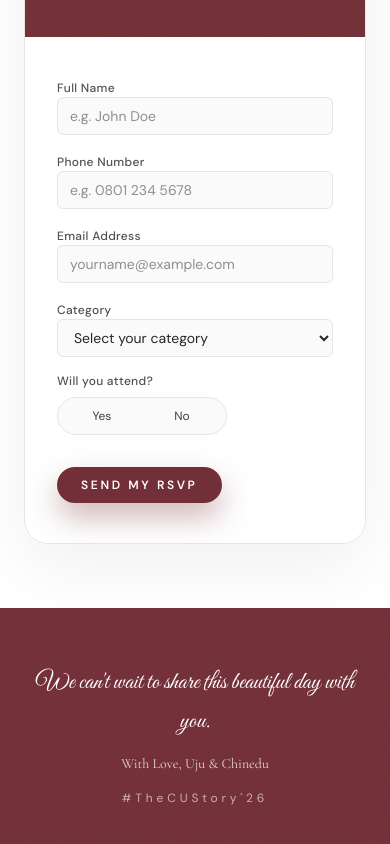
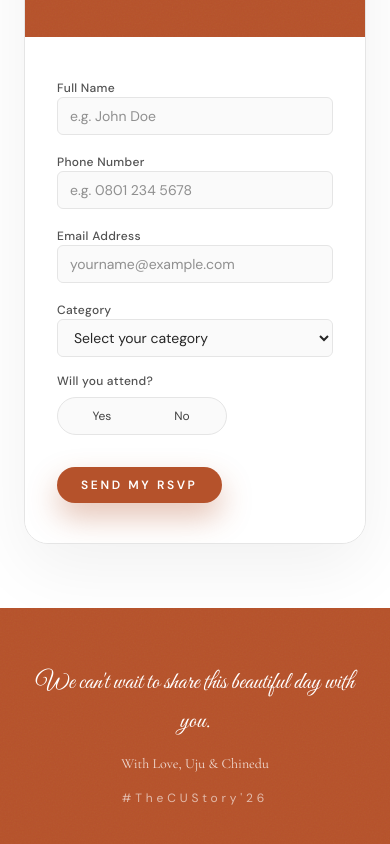
Before and after one commit to SamIron0/uju-wedding, a Next.js app: page / in a window 390 px wide. Shown: the part 3834-4678 px from the top of the page. Built offline with nearby package versions, Linux system fonts and the light colour scheme.

Commit message:
Update wedding color scheme and email templates. Change color values for wine and royal blue to burnt orange and gold, respectively. Modify gradients and styles in CSS and SVG files. Adjust RSVP email content for improved readability and aesthetics.

```diff
--- a/app/api/rsvp/route.ts
+++ b/app/api/rsvp/route.ts
@@ -44,24 +44,24 @@ function buildGuestEmailHtml(fullName: string, attending: boolean): string {
     return `<!DOCTYPE html>
 <html lang="en">
 <head><meta charset="UTF-8"><title>Thank You — Uju &amp; Chinedu</title></head>
-<body style="margin:0;padding:0;background:#f5f3f4;font-family:-apple-system,BlinkMacSystemFont,'Segoe UI',sans-serif;">
-<table width="100%" cellpadding="0" cellspacing="0" style="background:#f5f3f4;padding:24px 0;">
+<body style="margin:0;padding:0;background:#fbf6ef;font-family:-apple-system,BlinkMacSystemFont,'Segoe UI',sans-serif;">
+<table width="100%" cellpadding="0" cellspacing="0" style="background:#fbf6ef;padding:24px 0;">
 <tr><td align="center">
-<table width="100%" cellpadding="0" cellspacing="0" style="max-width:600px;background:#fff;border-radius:12px;overflow:hidden;border:1px solid #e3d4d6;">
+<table width="100%" cellpadding="0" cellspacing="0" style="max-width:600px;background:#fff;border-radius:12px;overflow:hidden;border:1px solid #f0ddc0;">
 <tr>
-  <td align="center" style="background:#722F37;padding:28px 20px 22px;">
+  <td align="center" style="background:#B5522B;padding:28px 20px 22px;">
     <p style="margin:0;font-family:'Great Vibes','Times New Roman',serif;font-size:28px;color:#fff;">Uju &amp; Chinedu</p>
-    <p style="margin:10px 0 0;font-family:'Cormorant Garamond','Times New Roman',serif;font-size:16px;color:#fbeff0;font-style:italic;">Saturday, May 16, 2026 &middot; Ikeja, Lagos</p>
+    <p style="margin:10px 0 0;font-family:'Cormorant Garamond','Times New Roman',serif;font-size:16px;color:#f9e7bf;font-style:italic;">Saturday, May 16, 2026 &middot; Ikeja, Lagos</p>
   </td>
 </tr>
 <tr>
   <td style="padding:28px 24px 24px;">
-    <p style="margin:0 0 14px;font-size:15px;color:#1a0a0c;">Dear ${fullName},</p>
-    <p style="margin:0 0 14px;font-size:14px;color:#3d2c30;line-height:1.7;">Thank you so much for letting us know — we truly appreciate you taking the time to respond.</p>
-    <p style="margin:0 0 14px;font-size:14px;color:#3d2c30;line-height:1.7;">We're sorry you won't be able to make it in person, but please know that you'll be with us in spirit as we celebrate this beautiful new chapter.</p>
-    <p style="margin:0 0 6px;font-size:14px;color:#3d2c30;line-height:1.7;">With so much love and gratitude,</p>
-    <p style="margin:0;font-size:13px;color:#722F37;font-style:italic;">Uju &amp; Chinedu</p>
-    <p style="margin:8px 0 0;font-size:11px;color:#7f5f65;letter-spacing:0.18em;text-transform:uppercase;">#TheCUStory'26</p>
+    <p style="margin:0 0 14px;font-size:15px;color:#4a2816;">Dear ${fullName},</p>
+    <p style="margin:0 0 14px;font-size:14px;color:#694332;line-height:1.7;">Thank you so much for letting us know — we truly appreciate you taking the time to respond.</p>
+    <p style="margin:0 0 14px;font-size:14px;color:#694332;line-height:1.7;">We're sorry you won't be able to make it in person, but please know that you'll be with us in spirit as we celebrate this beautiful new chapter.</p>
+    <p style="margin:0 0 6px;font-size:14px;color:#694332;line-height:1.7;">With so much love and gratitude,</p>
+    <p style="margin:0;font-size:13px;color:#B5522B;font-style:italic;">Uju &amp; Chinedu</p>
+    <p style="margin:8px 0 0;font-size:11px;color:#90713f;letter-spacing:0.18em;text-transform:uppercase;">#TheCUStory'26</p>
   </td>
 </tr>
 </table>
@@ -74,28 +74,28 @@ function buildGuestEmailHtml(fullName: string, attending: boolean): string {
   return `<!DOCTYPE html>
 <html lang="en">
 <head><meta charset="UTF-8"><title>You're Invited — Uju &amp; Chinedu</title></head>
-<body style="margin:0;padding:0;background:#f5f3f4;font-family:-apple-system,BlinkMacSystemFont,'Segoe UI',sans-serif;">
-<table width="100%" cellpadding="0" cellspacing="0" style="background:#f5f3f4;padding:24px 0;">
+<body style="margin:0;padding:0;background:#fbf6ef;font-family:-apple-system,BlinkMacSystemFont,'Segoe UI',sans-serif;">
+<table width="100%" cellpadding="0" cellspacing="0" style="background:#fbf6ef;padding:24px 0;">
 <tr><td align="center">
-<table width="100%" cellpadding="0" cellspacing="0" style="max-width:640px;background:#fff;border-radius:12px;overflow:hidden;border:1px solid #e3d4d6;">
+<table width="100%" cellpadding="0" cellspacing="0" style="max-width:640px;background:#fff;border-radius:12px;overflow:hidden;border:1px solid #f0ddc0;">
 <tr>
-  <td align="center" style="background:#722F37;padding:32px 20px 26px;">
+  <td align="center" style="background:#B5522B;padding:32px 20px 26px;">
     <p style="margin:0;font-family:'Great Vibes','Times New Roman',serif;font-size:30px;color:#fff;">Uju &amp; Chinedu</p>
-    <p style="margin:10px 0 0;font-family:'Cormorant Garamond','Times New Roman',serif;font-size:17px;color:#fbeff0;font-style:italic;">You're officially on the list 🎉</p>
+    <p style="margin:10px 0 0;font-family:'Cormorant Garamond','Times New Roman',serif;font-size:17px;color:#f9e7bf;font-style:italic;">You're officially on the list 🎉</p>
   </td>
 </tr>
 <tr>
   <td style="padding:28px 24px 8px;">
-    <p style="margin:0 0 14px;font-size:15px;color:#1a0a0c;">Dear ${fullName},</p>
-    <p style="margin:0 0 14px;font-size:14px;color:#3d2c30;line-height:1.7;">We're so excited to have you celebrate with us in person! Your RSVP has been received and your spot is confirmed.</p>
-    <p style="margin:0 0 14px;font-size:14px;color:#3d2c30;line-height:1.7;">Your personal wedding invitation is attached to this email as a PDF. Please download and keep it safe — you'll need to present it at the venue for entry.</p>
+    <p style="margin:0 0 14px;font-size:15px;color:#4a2816;">Dear ${fullName},</p>
+    <p style="margin:0 0 14px;font-size:14px;color:#694332;line-height:1.7;">We're so excited to have you celebrate with us in person! Your RSVP has been received and your spot is confirmed.</p>
+    <p style="margin:0 0 14px;font-size:14px;color:#694332;line-height:1.7;">Your personal wedding invitation is attached to this email as a PDF. Please download and keep it safe — you'll need to present it at the venue for entry.</p>
   </td>
 </tr>
 <tr>
   <td style="padding:0 24px 28px;">
-    <p style="margin:0 0 4px;font-size:13px;color:#3d2c30;line-height:1.6;">We can't wait to celebrate with you.</p>
-    <p style="margin:0 0 6px;font-size:13px;color:#3d2c30;">With Love, Uju &amp; Chinedu</p>
-    <p style="margin:0;font-size:11px;color:#7f5f65;letter-spacing:0.18em;text-transform:uppercase;">#TheCUStory'26</p>
+    <p style="margin:0 0 4px;font-size:13px;color:#694332;line-height:1.6;">We can't wait to celebrate with you.</p>
+    <p style="margin:0 0 6px;font-size:13px;color:#694332;">With Love, Uju &amp; Chinedu</p>
+    <p style="margin:0;font-size:11px;color:#90713f;letter-spacing:0.18em;text-transform:uppercase;">#TheCUStory'26</p>
   </td>
 </tr>
 </table>
@@ -120,17 +120,17 @@ function buildOrganiserEmailHtml(payload: {
       <meta charSet="UTF-8" />
       <title>New RSVP — ${payload.fullName}</title>
     </head>
-    <body style="margin:0;padding:16px;font-family:-apple-system,BlinkMacSystemFont,'Segoe UI',sans-serif;background-color:#f7f5f6;">
-      <table width="100%" cellPadding="0" cellSpacing="0" role="presentation" style="max-width:600px;margin:0 auto;background-color:#ffffff;border-radius:10px;border:1px solid #e0d4d7;">
+    <body style="margin:0;padding:16px;font-family:-apple-system,BlinkMacSystemFont,'Segoe UI',sans-serif;background-color:#fbf6ef;">
+      <table width="100%" cellPadding="0" cellSpacing="0" role="presentation" style="max-width:600px;margin:0 auto;background-color:#ffffff;border-radius:10px;border:1px solid #f0ddc0;">
         <tr>
           <td style="padding:16px 18px 4px 18px;">
-            <h1 style="margin:0 0 6px 0;font-size:17px;color:#1a0a0c;">New RSVP Received</h1>
-            <p style="margin:0;font-size:12px;color:#7a5d64;">Wedding of Uju &amp; Chinedu — #TheCUStory'26</p>
+            <h1 style="margin:0 0 6px 0;font-size:17px;color:#4a2816;">New RSVP Received</h1>
+            <p style="margin:0;font-size:12px;color:#90713f;">Wedding of Uju &amp; Chinedu — #TheCUStory'26</p>
           </td>
         </tr>
         <tr>
           <td style="padding:12px 18px 18px 18px;">
-            <table width="100%" cellPadding="0" cellSpacing="0" role="presentation" style="font-size:13px;color:#2d1f23;border-collapse:collapse;">
+            <table width="100%" cellPadding="0" cellSpacing="0" role="presentation" style="font-size:13px;color:#5f3a28;border-collapse:collapse;">
               <tr>
                 <td style="padding:6px 4px;font-weight:600;width:130px;">Full Name</td>
                 <td style="padding:6px 4px;">${payload.fullName}</td>
--- a/app/globals.css
+++ b/app/globals.css
@@ -2,9 +2,9 @@
 
 :root {
   --color-page: #ffffff;
-  --color-wine: #722f37;
-  --color-royal: #1d3b8c;
-  --color-foreground: #722f37;
+  --color-wine: #b5522b;
+  --color-royal: #d4af37;
+  --color-foreground: #6f2f16;
 }
 
 @theme inline {
@@ -101,7 +101,7 @@ body {
   background: linear-gradient(
     to right,
     transparent,
-    rgba(26, 10, 12, 0.18),
+    rgba(111, 47, 22, 0.22),
     transparent
   );
 }
@@ -110,7 +110,7 @@ body {
   width: 10px;
   height: 10px;
   border-radius: 999px;
-  border: 1px solid rgba(26, 10, 12, 0.4);
+  border: 1px solid rgba(111, 47, 22, 0.42);
   box-shadow: 0 0 0 1px rgba(255, 255, 255, 0.8);
   background: linear-gradient(135deg, var(--color-wine), var(--color-royal));
 }
--- a/app/page.tsx
+++ b/app/page.tsx
@@ -206,7 +206,7 @@ export default function Home() {
             className="object-cover"
           />
           <div className="absolute inset-0 bg-gradient-to-t from-black/65 via-black/30 to-black/10" />
-          <div className="absolute inset-x-0 bottom-0 h-1/2 bg-gradient-to-t from-[#2c060b]/80 via-transparent to-transparent" />
+          <div className="absolute inset-x-0 bottom-0 h-1/2 bg-gradient-to-t from-[#7a3218]/80 via-transparent to-transparent" />
         </div>
 
         <div className="mx-auto flex w-full max-w-4xl flex-col items-center text-center text-white">
@@ -425,8 +425,8 @@ export default function Home() {
         </div>
 
         <div className="relative">
-          <div className="pointer-events-none absolute left-1/2 top-8 hidden h-[260px] -translate-x-1/2 border-l border-dashed border-royal/40 md:block lg:hidden" />
-          <div className="hidden h-0.5 w-full bg-gradient-to-r from-wine/10 via-royal/40 to-wine/10 lg:block" />
+          <div className="pointer-events-none absolute left-1/2 top-8 hidden h-[260px] -translate-x-1/2 border-l border-dashed border-royal/60 md:block lg:hidden" />
+          <div className="hidden h-0.5 w-full bg-gradient-to-r from-wine/15 via-royal/70 to-wine/15 lg:block" />
           <div className="mt-10 grid gap-12 md:grid-cols-2 md:gap-8">
             <article className="relative space-y-3 border border-neutral-200/80 bg-white/70 p-6 shadow-[0_18px_40px_rgba(0,0,0,0.03)] backdrop-blur-sm">
               <p className="font-serif-display text-2xl text-wine">10:00 AM</p>
@@ -625,7 +625,7 @@ export default function Home() {
                 type="button"
                 onClick={handleSubmit}
                 disabled={isSubmitting}
-                className="inline-flex items-center justify-center gap-2 rounded-full bg-wine px-6 py-2.5 text-xs font-semibold uppercase tracking-[0.22em] text-white shadow-[0_14px_30px_rgba(114,47,55,0.35)] transition hover:bg-royal focus-visible:outline-none focus-visible:ring-2 focus-visible:ring-wine/40 disabled:cursor-not-allowed disabled:bg-wine/60"
+                className="inline-flex items-center justify-center gap-2 rounded-full bg-wine px-6 py-2.5 text-xs font-semibold uppercase tracking-[0.22em] text-white shadow-[0_14px_30px_rgba(181,82,43,0.35)] transition hover:bg-royal hover:text-[#3d2502] focus-visible:outline-none focus-visible:ring-2 focus-visible:ring-wine/40 disabled:cursor-not-allowed disabled:bg-wine/60"
               >
                 {isSubmitting && (
                   <span className="inline-block h-4 w-4 animate-spin rounded-full border-2 border-white/40 border-t-white" />
--- a/components/WeddingColours.tsx
+++ b/components/WeddingColours.tsx
@@ -10,20 +10,20 @@ const colours = [
     labelColour: "#a3a3a3",
   },
   {
-    name: "Wine",
+    name: "Burnt Orange",
     gradient:
-      "radial-gradient(circle at 35% 35%, #a04050 0%, #722f37 45%, #4a1a20 100%)",
+      "radial-gradient(circle at 35% 35%, #cf6f42 0%, #b5522b 45%, #7f3418 100%)",
     border: "2px solid rgba(255,255,255,0.15)",
     highlight: "rgba(255,255,255,0.3)",
-    labelColour: "#722f37",
+    labelColour: "#b5522b",
   },
   {
-    name: "Royal Blue",
+    name: "Gold",
     gradient:
-      "radial-gradient(circle at 35% 35%, #3560c0 0%, #1d3b8c 45%, #0e1f4e 100%)",
-    border: "2px solid rgba(255,255,255,0.15)",
+      "radial-gradient(circle at 35% 35%, #f3da7a 0%, #d4af37 45%, #997915 100%)",
+    border: "2px solid rgba(111,47,22,0.22)",
     highlight: "rgba(255,255,255,0.25)",
-    labelColour: "#1d3b8c",
+    labelColour: "#997915",
   },
 ];
 
```
Also changed, not shown: public/favicon.svg.
